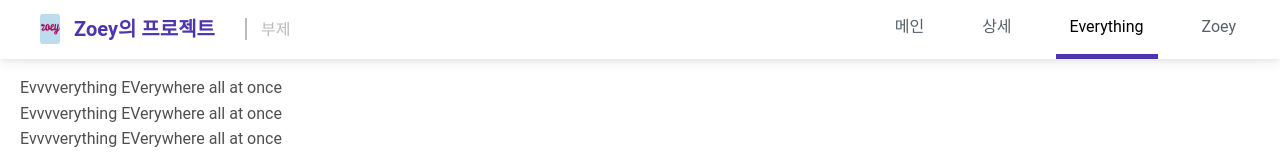
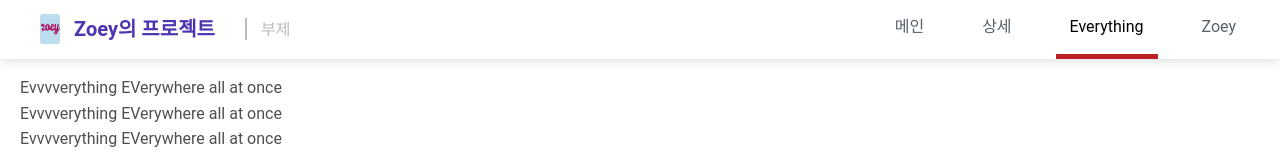
Before and after one commit to zoey-lee-korea/zoey-aggrid-grade, a React (Create React App) app: page /everything in a window 1280 px wide. Shown: the top 156 px of the page. Built offline with nearby package versions, Linux system fonts and the light colour scheme.

Commit message:
cleanup:

```diff
--- a/src/component/Common/Navbar.js
+++ b/src/component/Common/Navbar.js
@@ -3,7 +3,7 @@
 import { Nav } from "react-bootstrap";
 import Image from "react-bootstrap/Image";
 
-import "./css/navbar.css";
+import "./navbar.css";
 import favicon from "../../assets/images/favicon.png";
 
 export default function NavigationBar(props) {
--- a/src/component/Common/css/navbar.css
+++ b/src/component/Common/navbar.css
@@ -27,6 +27,6 @@
   margin-right: 30px;
 }
 .custom-tab.active {
-  border-bottom: 5px solid #4d34b1 !important;
+  border-bottom: 5px solid #bc2223 !important;
   color: black !important;
 }
```
Also changed, not shown: src/pages/Basic_level.js (deleted, +0 -11 lines).
